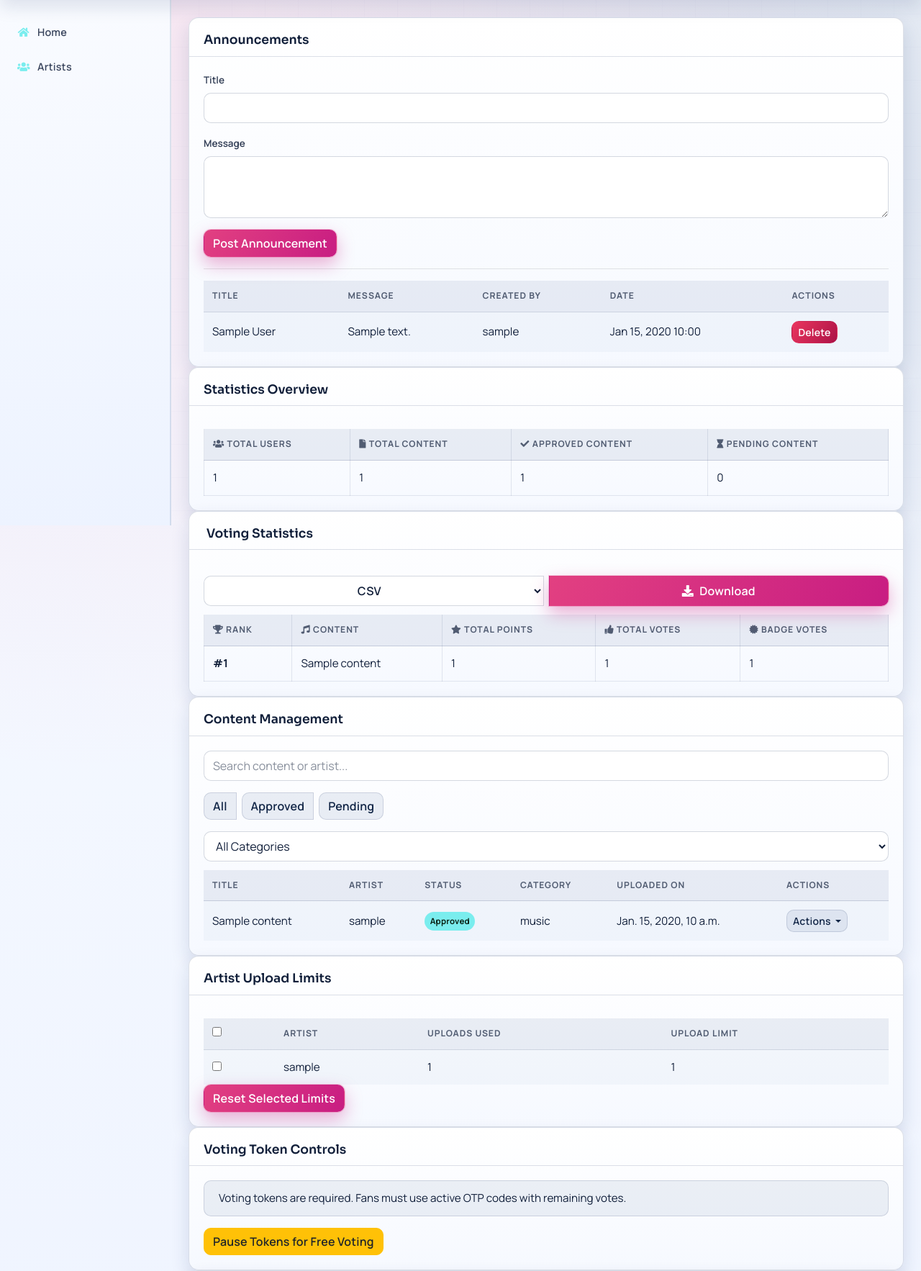
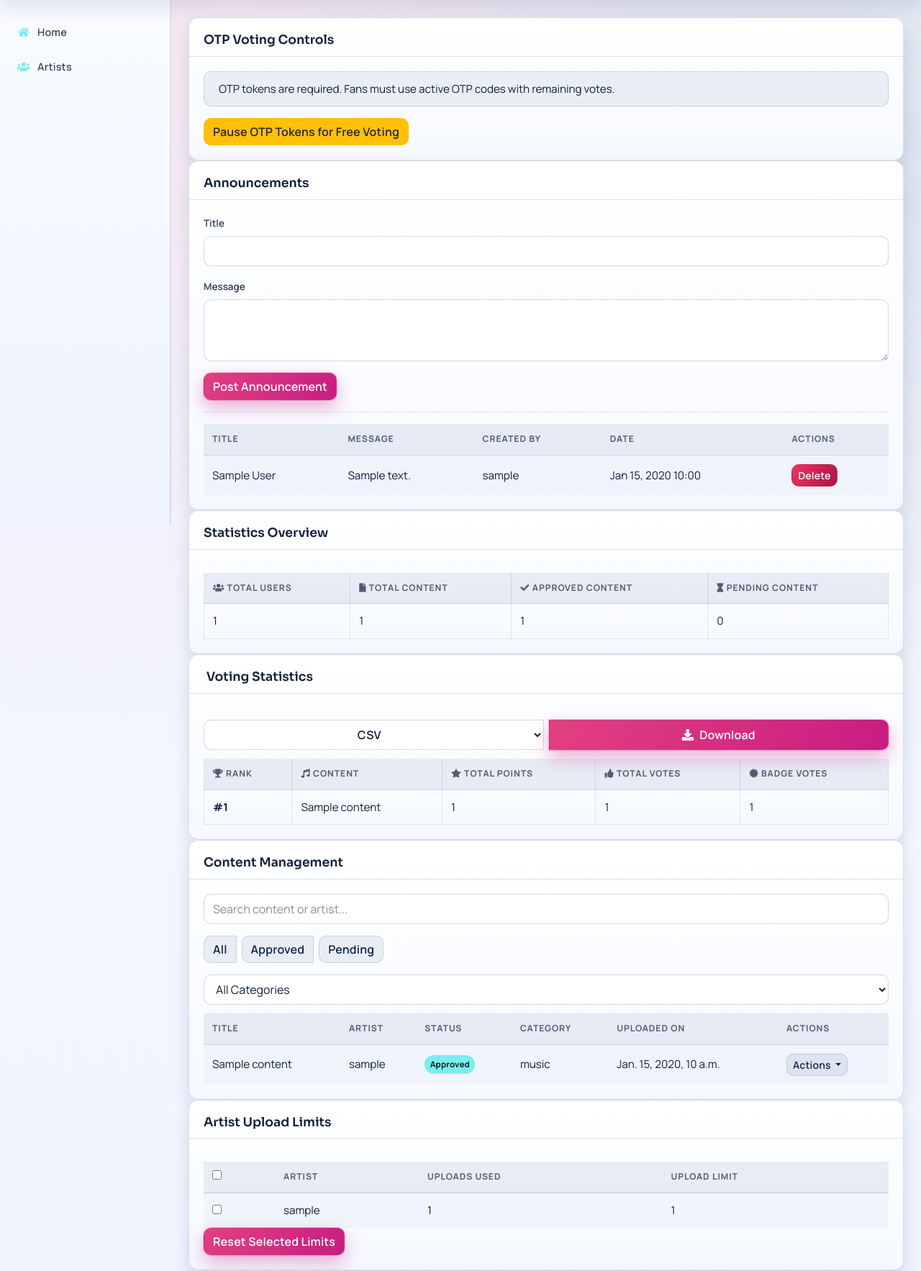
Before and after one commit to McArenaHart/ggenre, a Django app: page /users/admin_dashboard/ in a window 1280 px wide. Shown: the part 73-1839 px from the top of the page at 72% size. Run offline with Django 5.2, Linux system fonts and the light colour scheme; a user stored in the database is signed in; data comes from the database, SQL or seed files in the repository; tables that the repository leaves empty hold one stand-in row (values such as "Sample post"); grey boxes marked "Sample" are stand-in pictures; data that the repository does not hold is empty; some libraries are stand-ins or nearby versions.

Commit message:
Move OTP pause control to top of admin dashboard

```diff
--- a/users/templates/users/admin_dashboard.html
+++ b/users/templates/users/admin_dashboard.html
@@ -11,6 +11,39 @@
 
 <!-- Main Content -->
 <div class="right_col admin-dashboard-page" role="main">
+
+  <!-- OTP Voting Controls -->
+  <div class="row">
+    <div class="col-md-12 col-sm-12 col-xs-12">
+      <div class="x_panel">
+        <div class="x_title">
+          <h2>OTP Voting Controls</h2>
+          <div class="clearfix"></div>
+        </div>
+        <div class="x_content">
+          {% if voting_token_policy.tokens_paused %}
+            <div class="alert alert-warning">
+              OTP tokens are paused. Fans can vote without OTP codes while normal ranking rules still apply.
+            </div>
+            <form method="POST">
+              {% csrf_token %}
+              <input type="hidden" name="token_policy_action" value="resume">
+              <button type="submit" class="btn btn-primary">Resume OTP Token Voting</button>
+            </form>
+          {% else %}
+            <div class="alert alert-info">
+              OTP tokens are required. Fans must use active OTP codes with remaining votes.
+            </div>
+            <form method="POST">
+              {% csrf_token %}
+              <input type="hidden" name="token_policy_action" value="pause">
+              <button type="submit" class="btn btn-warning">Pause OTP Tokens for Free Voting</button>
+            </form>
+          {% endif %}
+        </div>
+      </div>
+    </div>
+  </div>
 
 <div class="row">
   <div class="col-md-12 col-sm-12 col-xs-12">
@@ -340,39 +373,6 @@
     </div>
   </div>
 
-  <!-- Voting Token Controls -->
-<div class="row">
-  <div class="col-md-12 col-sm-12 col-xs-12">
-      <div class="x_panel">
-          <div class="x_title">
-              <h2>Voting Token Controls</h2>
-              <div class="clearfix"></div>
-          </div>
-          <div class="x_content">
-              {% if voting_token_policy.tokens_paused %}
-                <div class="alert alert-warning">
-                  Voting tokens are paused. Fans can vote without OTP codes while normal ranking rules still apply.
-                </div>
-                <form method="POST">
-                  {% csrf_token %}
-                  <input type="hidden" name="token_policy_action" value="resume">
-                  <button type="submit" class="btn btn-primary">Resume Token Voting</button>
-                </form>
-              {% else %}
-                <div class="alert alert-info">
-                  Voting tokens are required. Fans must use active OTP codes with remaining votes.
-                </div>
-                <form method="POST">
-                  {% csrf_token %}
-                  <input type="hidden" name="token_policy_action" value="pause">
-                  <button type="submit" class="btn btn-warning">Pause Tokens for Free Voting</button>
-                </form>
-              {% endif %}
-          </div>
-      </div>
-  </div>
-</div>
-
   <!-- OTP Generation Form -->
 <div class="row">
   <div class="col-md-12 col-sm-12 col-xs-12">
```
